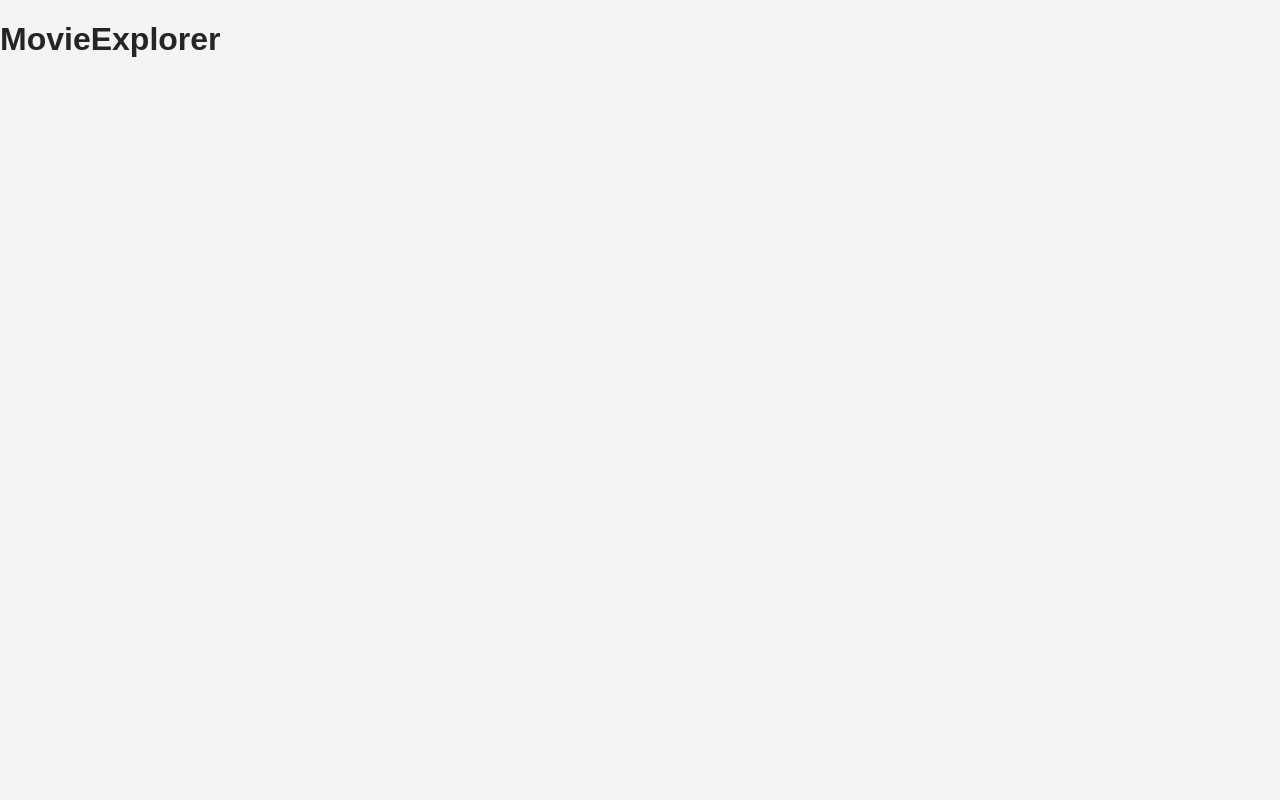
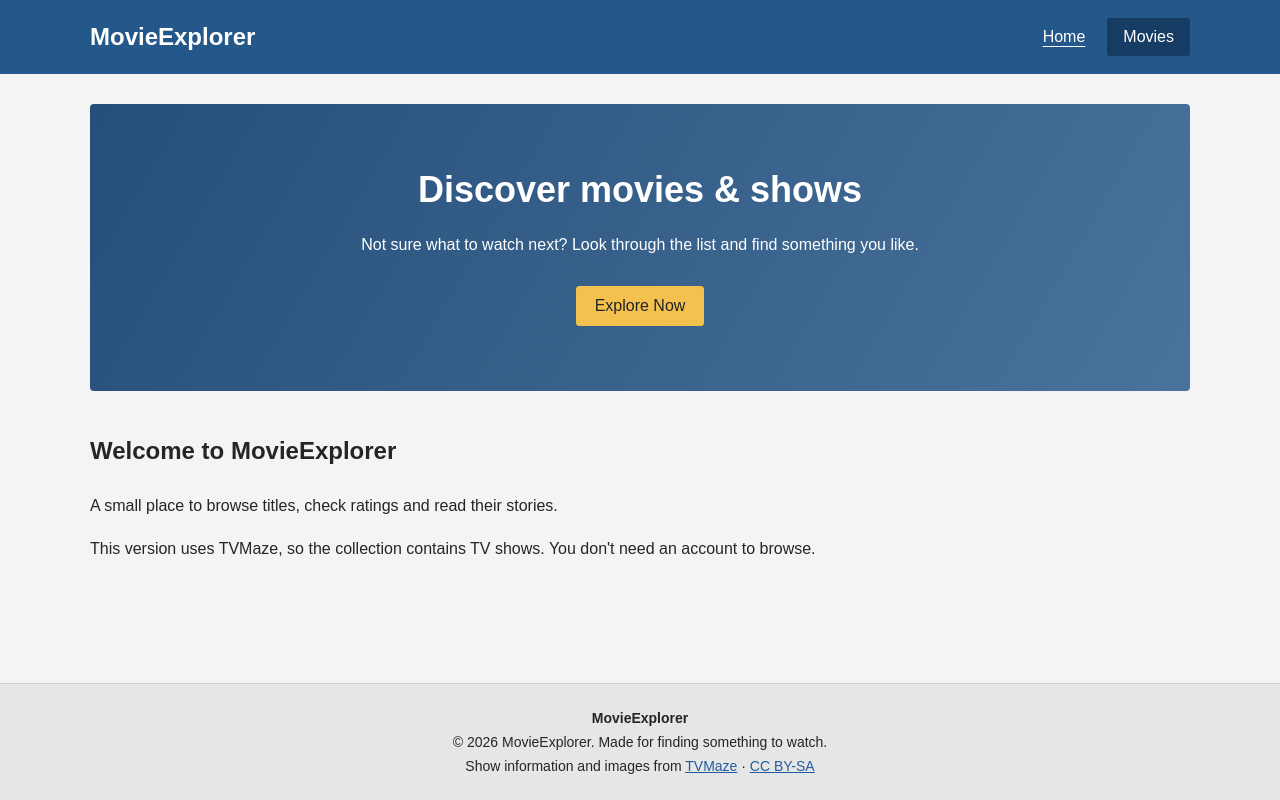
Before and after one commit to abu-hanif-prism/movie_search, a React (Vite) app: page / in a window 1280 px wide. Built offline with nearby package versions, Linux system fonts and the light colour scheme.

Commit message:
Connect home and movie pages with hash navigation

```diff
--- a/src/App.jsx
+++ b/src/App.jsx
@@ -1,2 +1,18 @@
-import React from 'react';
-export default function App() { return <h1>MovieExplorer</h1>; }
+import React, { useEffect, useState } from 'react';
+import Navbar from './components/Navbar';
+import Footer from './components/Footer';
+import Home from './pages/Home';
+import Movies from './pages/Movies';
+
+export default function App() {
+  const [page, setPage] = useState(window.location.hash === '#/movies' ? 'movies' : 'home');
+  useEffect(() => {
+    function changePage() {
+      setPage(window.location.hash === '#/movies' ? 'movies' : 'home');
+      window.scrollTo(0, 0);
+    }
+    window.addEventListener('hashchange', changePage);
+    return () => window.removeEventListener('hashchange', changePage);
+  }, []);
+  return <div className="app"><Navbar page={page} /><main>{page === 'movies' ? <Movies /> : <Home />}</main><Footer /></div>;
+}
--- /dev/null
+++ b/src/pages/Movies.jsx
@@ -0,0 +1,2 @@
+import React from 'react';
+export default function Movies() { return <div className="container listing"><h1>Browse movies & shows</h1></div>; }
--- a/src/style.css
+++ b/src/style.css
@@ -24,3 +24,6 @@
 .button, button { display: inline-block; background: #2866a3; border: 1px solid #20568a; color: white; padding: 10px 18px; border-radius: 3px; text-decoration: none; }
 .hero .button { background: #f2c14e; border-color: #f2c14e; color: #242424; }
 .home-info { padding: 20px 0; line-height: 1.7; }
+
+.listing { padding-top: 24px; }
+.listing h1 { font-size: 28px; margin-bottom: 8px; }
```
